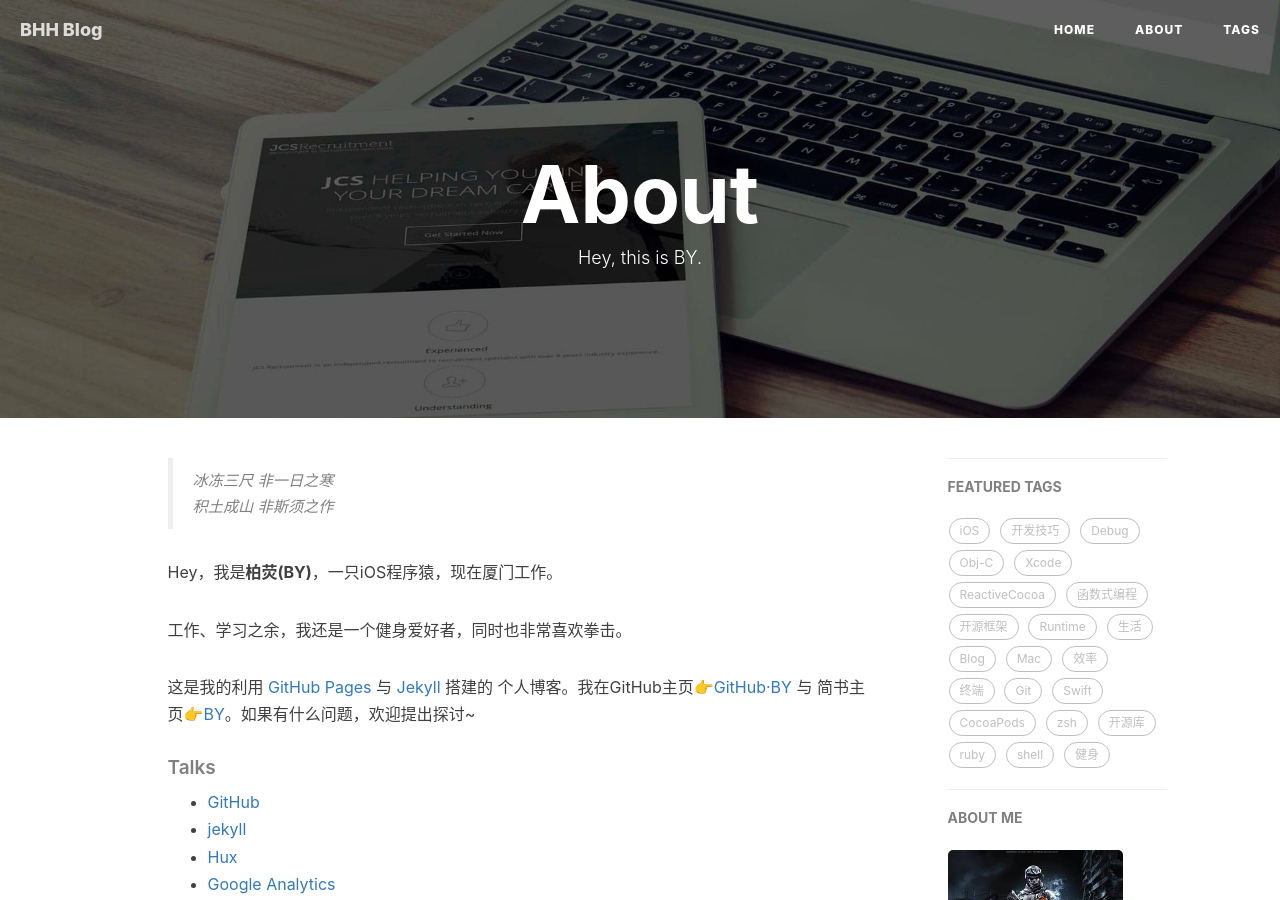
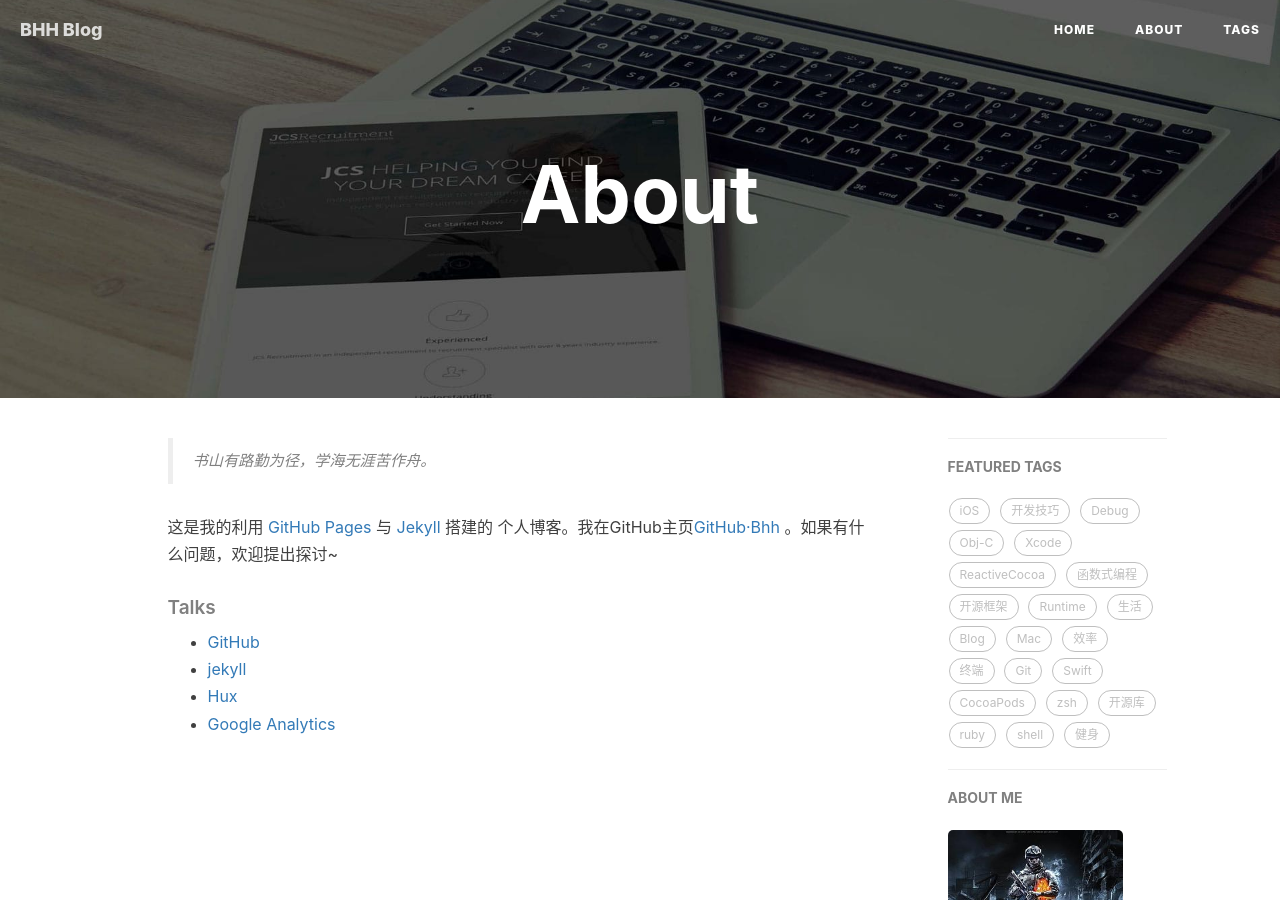
Before and after one commit to bbhhhh/bbhhhh.github.io, a Jekyll site: the page built from about.html, in a window 1280 px wide and 900 px high. Built offline with Jekyll 4.4.1, drawn with Linux system fonts in a browser that asks for light colours; nearby versions of some CDN libraries; comment, search, counter and statistics services are not loaded.

Commit message:
update about me

```diff
--- a/about.html
+++ b/about.html
@@ -1,7 +1,7 @@
 ---
 layout: page
 title: "About"
-description: "Hey, this is BY."
+description: ""
 header-img: "img/post-bg-rwd.jpg"
 ---
 
@@ -15,14 +15,13 @@
 <div class="zh post-container">
 
     <!--copied from markdown -->
-    <blockquote><p>冰冻三尺 非一日之寒<br>
-    积土成山 非斯须之作</p></blockquote>
+    <blockquote><p>书山有路勤为径，学海无涯苦作舟。</p></blockquote>
 
-    <p>Hey，我是<strong>柏荧(BY)</strong>，一只iOS程序猿，现在厦门工作。</p>
+    <p></p>
 
-    <p>工作、学习之余，我还是一个健身爱好者，同时也非常喜欢拳击。</p>
+    <p></p>
 
-    <p>这是我的利用 <a href="https://pages.github.com/">GitHub Pages</a> 与 <a href="http://jekyll.com.cn/">Jekyll</a> 搭建的 个人博客。我在GitHub主页<a href="https://github.com/qiubaiying">👉GitHub·BY</a> 与 简书主页<a href="https://http://www.jianshu.com/u/e71990ada2fd">👉BY</a>。如果有什么问题，欢迎提出探讨~</p>
+    <p>这是我的利用 <a href="https://pages.github.com/">GitHub Pages</a> 与 <a href="http://jekyll.com.cn/">Jekyll</a> 搭建的 个人博客。我在GitHub主页<a href="https://github.com/bbhhhh">GitHub·Bhh</a> 。如果有什么问题，欢迎提出探讨~</p>
 
     <p></p>
 
```
